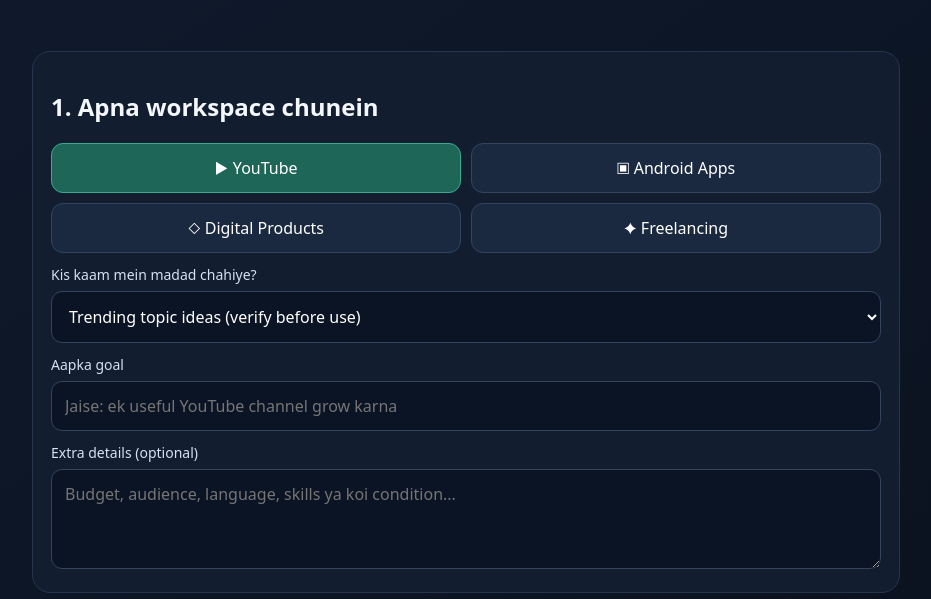
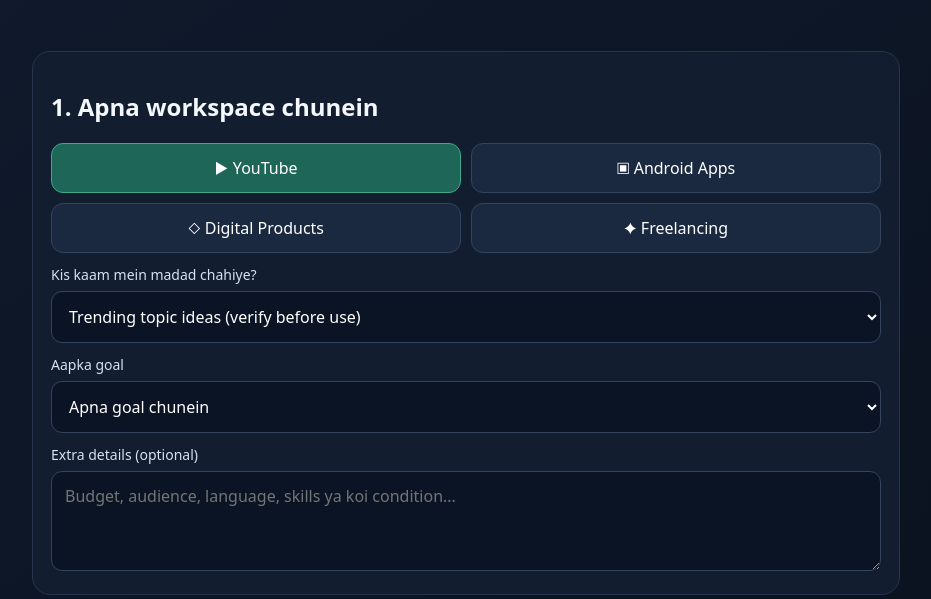
Before and after one commit to digihisaab320-dev/AI-Earning-Agent, a plain HTML site: page index.html in a window 1280 px wide. Shown: the part 201-800 px from the top of the page, without its empty margins (174-1105 px from the left). Drawn offline with Linux system fonts and the light colour scheme.

Commit message:
Turn goal field into selectable options

```diff
--- a/index.html
+++ b/index.html
@@ -22,7 +22,14 @@ button.active,button.primary{background:#1e6657;border-color:#3caa8b}.primary{wi
 <button class="active" data-work="YouTube">▶ YouTube</button><button data-work="Android Apps">▣ Android Apps</button><button data-work="Digital Products">◇ Digital Products</button><button data-work="Freelancing">✦ Freelancing</button>
 </div>
 <label for="task">Kis kaam mein madad chahiye?</label><select id="task"><option>Trending topic ideas (verify before use)</option><option>YouTube Shorts script banao</option><option>Long video script banao</option><option>Title, description, tags aur hashtags</option><option>Thumbnail concept aur hook</option><option>30 din ka content calendar</option><option>Channel growth aur analytics plan</option><option>YouTube monetization policy checklist</option></select>
-<label for="goal">Aapka goal</label><input id="goal" placeholder="Jaise: ek useful YouTube channel grow karna">
+<label for="goal">Aapka goal</label><select id="goal" required>
+<option value="">Apna goal chunein</option>
+<option>Views badhana</option>
+<option>Subscribers badhana</option>
+<option>Dono badhana</option>
+<option>Monetization ki taiyari</option>
+<option>Audience engagement badhana</option>
+</select>
 <label for="details">Extra details (optional)</label><textarea id="details" placeholder="Budget, audience, language, skills ya koi condition..."></textarea>
 </section>
 <section class="panel"><h2>2. Gemini API connect karein</h2><label for="key">Google AI Studio API key</label><input id="key" type="password" autocomplete="off" placeholder="Yahan apni API key paste karein">
```
